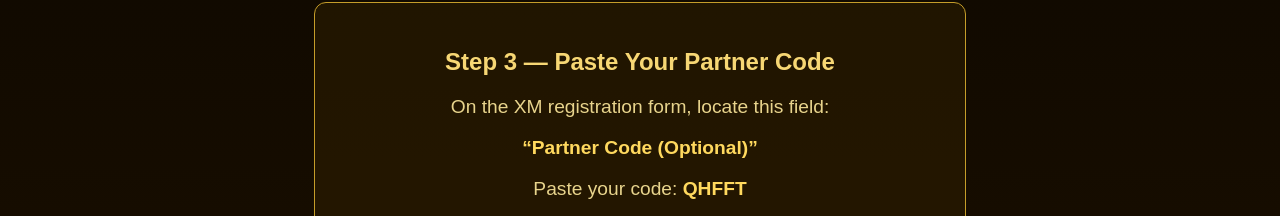
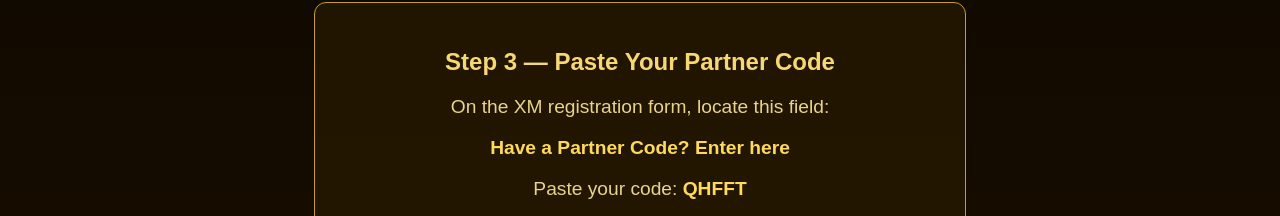
Before and after one commit to ForexGoldenMomentum/forex-golden-momentum, a plain HTML site: page register.html in a window 1280 px wide. Shown: the part 703-919 px from the top of the page. Drawn offline with Linux system fonts and the light colour scheme.

Commit message:
Update register.html

```diff
--- a/register.html
+++ b/register.html
@@ -101,8 +101,9 @@
         <p>On the XM registration form, locate this field:</p>
 
         <p style="font-size:1.2rem; color:#ffd95e;">
-            <strong>“Partner Code (Optional)”</strong>
+        <strong>Have a Partner Code? Enter here</strong>
         </p>
+
 
         <p>Paste your code: <strong style="color:#ffd95e;">QHFFT</strong></p>
 
```
